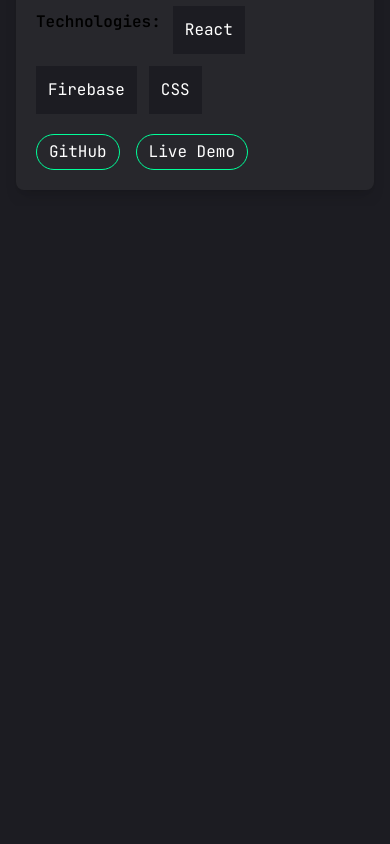
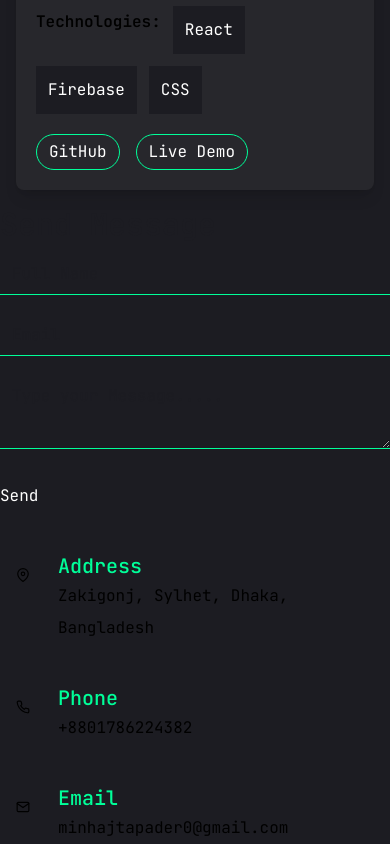
Before and after one commit to tapader13/Portfolio_with_reactjs, a React (Vite) app: page /#home in a window 390 px wide. Shown: the part 11034-11878 px from the top of the page. Before the commit the page ends 11240 px from the top, so only its background shows below. Built offline with nearby package versions, Linux system fonts and the light colour scheme.

Commit message:
contact section design

```diff
--- a/package.json
+++ b/package.json
@@ -10,6 +10,7 @@
     "preview": "vite preview"
   },
   "dependencies": {
+    "@emailjs/browser": "^4.4.1",
     "@tailwindcss/vite": "^4.0.1",
     "framer-motion": "^12.0.6",
     "lucide-react": "^0.474.0",
--- /dev/null
+++ b/src/components/Contact.jsx
@@ -0,0 +1,114 @@
+import { useRef } from 'react';
+import emailjs from '@emailjs/browser';
+import { FiMapPin, FiPhone, FiMail } from 'react-icons/fi';
+
+const Contact = () => {
+  const Ref = useRef(null);
+
+  const sendEmail = (e) => {
+    e.preventDefault();
+
+    if (Ref.current) {
+      console.log(Ref.current.from_name);
+      emailjs
+        .sendForm(
+          'service_qhettkc',
+          'template_vstx5lm',
+          Ref.current,
+          'fynohaGtTgGTgJvdF'
+        )
+        .then(
+          (result) => {
+            console.log('Email sent:', result.text);
+          },
+          (error) => {
+            console.log('Email send error:', error);
+          }
+        );
+    }
+  };
+
+  return (
+    <div className='mx-auto w-screen '>
+      <div className='container h-full    '>
+        <div className='flex w-full md:flex-row-reverse md:justify-between items-center flex-col  gap-10'>
+          <div className='bg-contact-form w-full md:w-1/2 '>
+            <h1 className='relative z-10 dark:text-white text-primary font-medium mb-3 text-3xl'>
+              Send Message
+            </h1>
+            <form ref={Ref} onSubmit={sendEmail}>
+              <div className='relative mb-5 z-10'>
+                <input
+                  className='w-full focus:outline-none border-b-[1px] border-accent text-primary dark:text-white bg-transparent px-3 py-1'
+                  type='text'
+                  placeholder='Full Name'
+                  id='name'
+                  name='from_name'
+                  required
+                />
+              </div>
+              <div className='relative mb-5 z-10'>
+                <input
+                  className='w-full focus:outline-none border-b-[1px] border-accent text-primary dark:text-white bg-transparent px-3 py-1'
+                  type='email'
+                  placeholder='Email'
+                  id='email'
+                  name='email'
+                  required
+                />
+              </div>
+              <div className='relative mb-5 z-10'>
+                <textarea
+                  className='w-full focus:outline-none border-b-[1px] border-accent text-primary dark:text-white bg-transparent px-3 py-1'
+                  placeholder='Type your Message.....'
+                  id='message'
+                  name='message'
+                  required
+                />
+              </div>
+              <div>
+                <button className='relative z-10'>Send</button>
+              </div>
+            </form>
+          </div>
+
+          <div className='md:w-1/2 w-full'>
+            <div className='flex gap-3 items-start'>
+              <div className='bg-contact-icon p-2'>
+                <FiMapPin className='relative z-10 text-3xl text-black py-2' />
+              </div>
+              <div>
+                <h1 className='text-accent text-xl font-medium'>Address</h1>
+                <p className='dark:text-white text-black'>
+                  Zakigonj, Sylhet, Dhaka, Bangladesh
+                </p>
+              </div>
+            </div>
+            <div className='flex gap-3 items-start mt-10'>
+              <div className='bg-contact-icon p-2'>
+                <FiPhone className='relative z-10 text-3xl text-black py-2' />
+              </div>
+              <div>
+                <h1 className='text-accent text-xl font-medium'>Phone</h1>
+                <p className='dark:text-white text-black'>+8801786224382</p>
+              </div>
+            </div>
+            <div className='flex gap-3 mt-10 items-start'>
+              <div className='bg-contact-icon p-2'>
+                <FiMail className='relative z-10 text-3xl text-black py-2' />
+              </div>
+              <div>
+                <h1 className='text-accent text-xl font-medium'>Email</h1>
+                <p className='dark:text-white text-black'>
+                  minhajtapader0@gmail.com
+                </p>
+              </div>
+            </div>
+          </div>
+        </div>
+      </div>
+    </div>
+  );
+};
+
+export default Contact;
--- a/src/components/Home.jsx
+++ b/src/components/Home.jsx
@@ -1,4 +1,5 @@
 import About from './About';
+import Contact from './Contact';
 import Education from './Education';
 import Header from './Header';
 import Hero from './Hero';
@@ -14,6 +15,7 @@ const Home = () => {
       <Skills />
       <Education />
       <Projects />
+      <Contact />
     </div>
   );
 };
```
Also changed, not shown: 1 other file (tests, documents, lock files or other folders).
